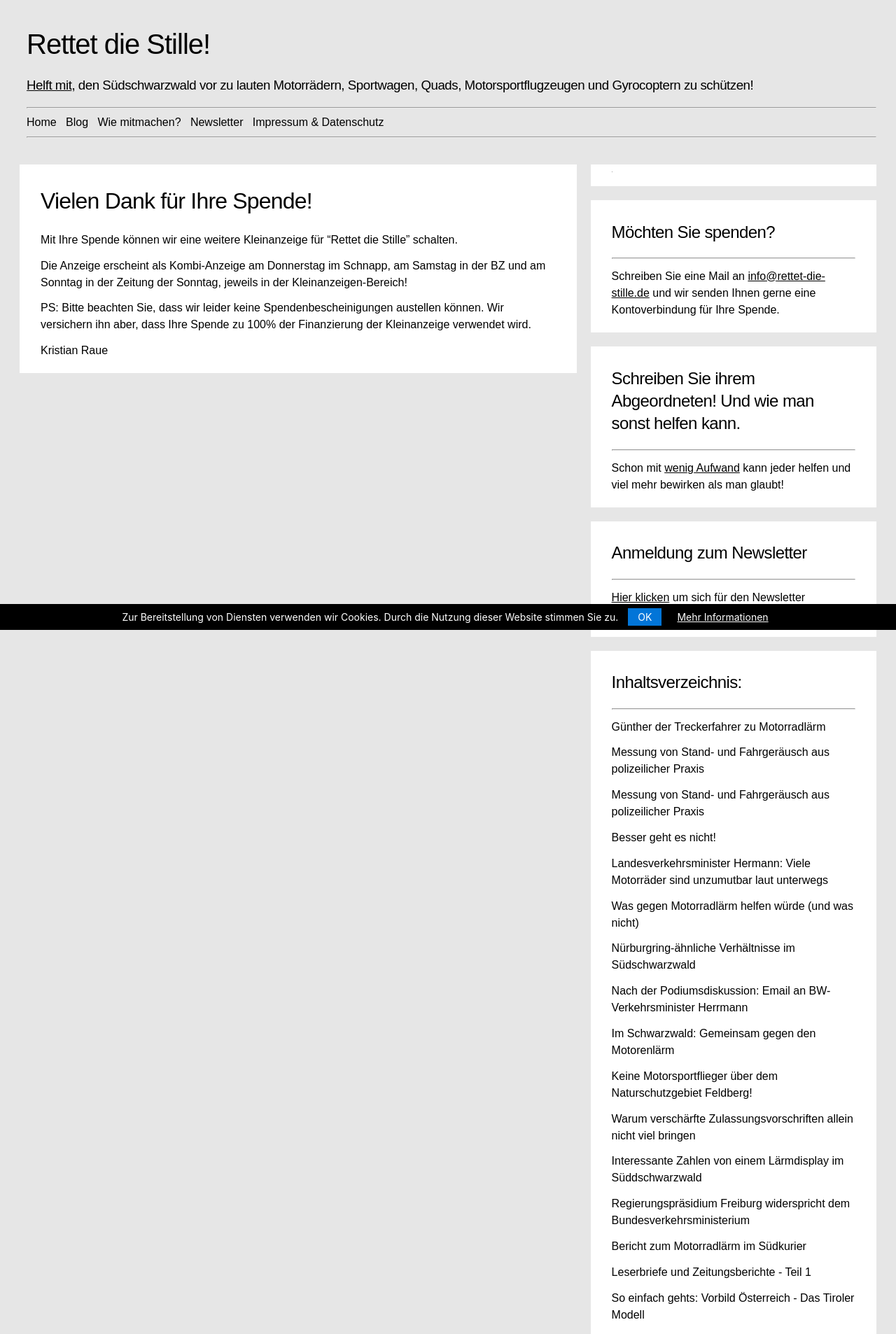
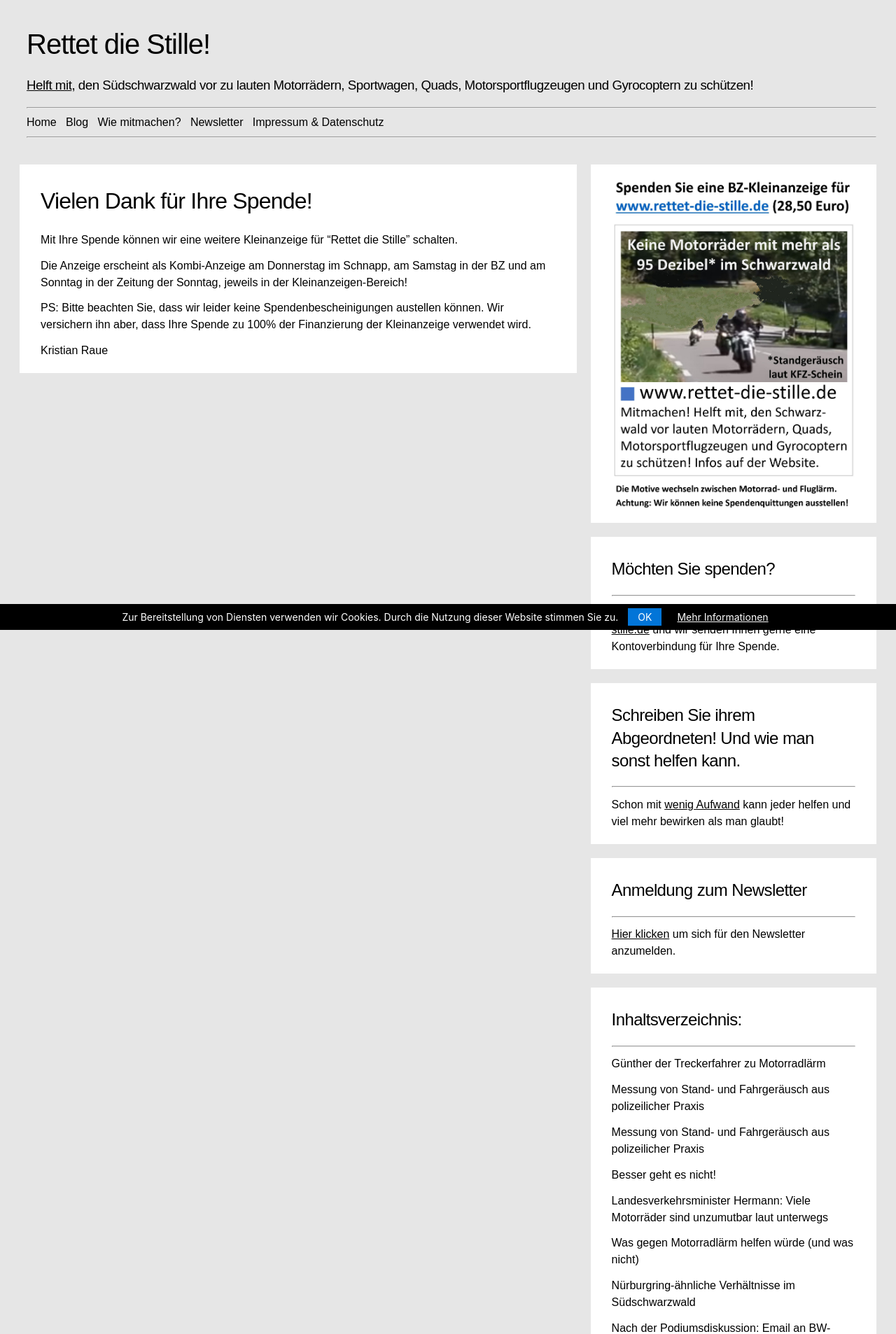
Before and after one commit to rettet-die-stille/rettet-die-stille.github.io, a Jekyll site: the page built from thankyou.md, in a window 1280 px wide. Shown: the top 1906 px of the page at 70% size. Built offline with Jekyll 4.4.1, drawn with Linux system fonts in a browser that asks for light colours.

Commit message:
Update defaultmodern.html

```diff
--- a/_layouts/defaultmodern.html
+++ b/_layouts/defaultmodern.html
@@ -100,7 +100,7 @@ layout: default
 
         <div class="card">
 
-        <img alt="" style="border:0" src="https://www.paypal.com/de_DE/i/scr/pixel.gif" width="1" height="1" />
+          <img alt="" src="https://www.rettet-die-stille.de/assets/images/donate2.jpg" style="width:100%;max-width:500px;border:0" />
 
         </div>
         <div class="card">
@@ -126,7 +126,7 @@ layout: default
           {% endfor %}
         </div>
         <div class="card">
-            <img alt="" style="border:0" src="https://www.paypal.com/de_DE/i/scr/pixel.gif" width="1" height="1" />
+            <img alt="" src="https://www.rettet-die-stille.de/assets/images/donate.jpg" style="width:100%;max-width:500px;border:0" />
         </div>
       </div>
     </div>
```
